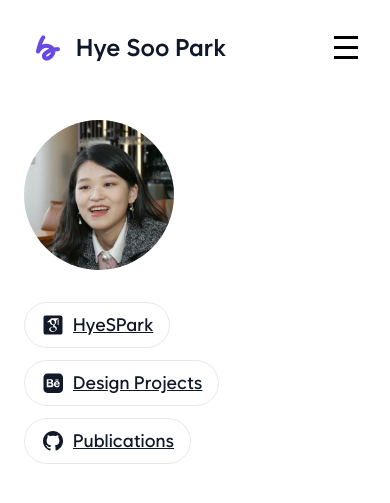
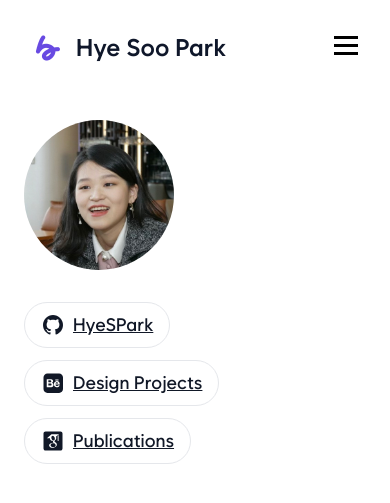
Before and after one commit to HyeSPark/hyesoopark, a Next.js app: page /about in a window 390 px wide. Shown: the top 503 px of the page. Built offline with nearby package versions, Linux system fonts and the light colour scheme.

Commit message:
fix: menuButton into component

```diff
--- a/app/about/page.tsx
+++ b/app/about/page.tsx
@@ -15,7 +15,7 @@ export default async function AboutPage() {
         />
         <div className="flex flex-wrap gap-3 text-lg">
             <a target="_blank" className="flex rounded-full px-4 py-2 border gap-2 items-center" href="https://github.com/HyeSPark">
-                <GoogleScholar /> <span>HyeSPark</span>
+                <Github /> <span>HyeSPark</span>
             </a>
 
             <a target="_blank" className="flex rounded-full px-4 py-2 border gap-2 items-center" href="https://www.behance.net/hayespark">
@@ -23,7 +23,7 @@ export default async function AboutPage() {
             </a>
 
             <a target="_blank" className="flex rounded-full px-4 py-2 border gap-2 items-center" href="https://scholar.google.com/citations?user=RI56iIAAAAAJ&hl=ko">
-                <Github /> <span>Publications</span>
+                <GoogleScholar /> <span>Publications</span>
             </a>
         </div>
         <h2>Education</h2>
--- a/components/header.tsx
+++ b/components/header.tsx
@@ -7,6 +7,7 @@ import React, {
     Dispatch,
     useEffect,
 } from "react";
+import MenuButton from "./menuButton";
 
 export const menuNameContext = createContext<{
     menuName: string;
@@ -17,7 +18,7 @@ export const menuNameContext = createContext<{
 });
 
 const Header: React.FC = () => {
-    const [isMenuOpen, setIsMenuOpen] = useState(false);
+    const [isMenuOpen, setMenuOpen] = useState(false);
     const [lastScrollTop, setLastScrollTop] = useState(0);
     const [isNavUp, setNavUp] = useState(false);
 
@@ -71,7 +72,11 @@ const Header: React.FC = () => {
 
     return (
         <header
-            className={`fixed md:sticky top-0 left-0 right-0 bg-white p-4 md:px-8 md:py-3 flex justify-between items-center transition duration-300 ${
+            className={`top-0 left-0 right-0 flex justify-between items-center transition duration-300
+              md:sticky md:px-8 md:py-3
+              fixed p-4
+              bg-white dark:bg-black
+              ${
                 isNavUp ? "-translate-y-full" : ""
             }`}
         >
@@ -84,17 +89,13 @@ const Header: React.FC = () => {
                 </div>
             </a>
             <nav>
-                <div
-                    className={`menu btn2 md:hidden ${
-                        isMenuOpen ? "open" : ""
-                    }`}
-                    onClick={() => setIsMenuOpen(!isMenuOpen)}
-                >
-                    <div className="icon"></div>
-                </div>
+                <MenuButton isMenuOpen={isMenuOpen} setMenuOpen={setMenuOpen} />
                 <ul
                     className={`menu_list
-                      fixed top-0 left-0 w-full h-full bg-white bg-opacity-80 backdrop-blur-lg pt-40 md:flex md:relative md:bg-transparent md:w-auto md:h-auto md:backdrop-blur-none md:pt-0 md:transform-none md:transition-none md:ml-8
+                      fixed top-0 left-0 w-full h-full
+                      bg-white dark:bg-black bg-opacity-80 backdrop-blur-lg pt-40
+                      md:flex md:relative md:bg-transparent md:w-auto md:h-auto
+                      md:backdrop-blur-none md:pt-0 md:transform-none md:transition-none md:ml-8
                       transition-transform duration-500 ${
                           isMenuOpen ? "translate-x-0" : "translate-x-full"
                       }`}
@@ -103,7 +104,9 @@ const Header: React.FC = () => {
                         <li key={index} className="m-8 md:mr-6">
                             <a
                                 href={arrHref[index]}
-                                className="text-default_color text-2xl md:text-xl md:text-lg font-semibold md:py-6 py-4 transition-colors duration-200 md:hover:text-main_color md:hover:dark:text-main_color_dark"
+                                className="text-default_color dark:text-default_color_dark text-2xl font-semibold
+                                md:text-xl md:text-lg md:py-6 py-4 md:hover:text-main_color md:hover:dark:text-main_color_dark
+                                transition-colors duration-200"
                             >
                                 {menu}
                             </a>
--- /dev/null
+++ b/components/menuButton.tsx
@@ -0,0 +1,38 @@
+import React, { useState } from 'react';
+
+interface MenuProps {
+    isMenuOpen: boolean;
+    setMenuOpen: React.Dispatch<React.SetStateAction<boolean>>
+}
+
+const MenuButton: React.FC<MenuProps> = ({isMenuOpen, setMenuOpen}) => {
+
+    return (
+        <div
+            className={`md:hidden absolute top-9 right-8 w-6 h-6 z-50 transition duration-500 cursor-pointer`}
+            onClick={() => setMenuOpen(!isMenuOpen)}
+        >
+            <div
+                className={`absolute top-2 w-full h-[3px] transition duration-500 ${
+                    isMenuOpen ? "bg-transparent" : "bg-black dark:bg-white"
+                }`}
+            ></div>
+            <div
+                className={`absolute top-0 w-full h-[3px] bg-black dark:bg-white transition duration-500 transform ${
+                    isMenuOpen
+                        ? "rotate-45 scale-x-[1.25] translate-y-[8px]"
+                        : ""
+                }`}
+            ></div>
+            <div
+                className={`absolute top-4 w-full h-[3px] bg-black dark:bg-white transition duration-500 transform ${
+                    isMenuOpen
+                        ? "-rotate-45 scale-x-[1.25] -translate-y-[8px]"
+                        : ""
+                }`}
+            ></div>
+        </div>
+    );
+};
+
+export default MenuButton;
--- a/tailwind.config.js
+++ b/tailwind.config.js
@@ -12,6 +12,7 @@ module.exports = {
         main_color: '#684AE2', // Replace with your desired color
         main_color_dark: '#BCACFF', // Replace with your desired color
         default_color: 'black', // Replace with your desired color
+        default_color_dark: 'white', // Replace with your desired color
       },
     },
   },
```
